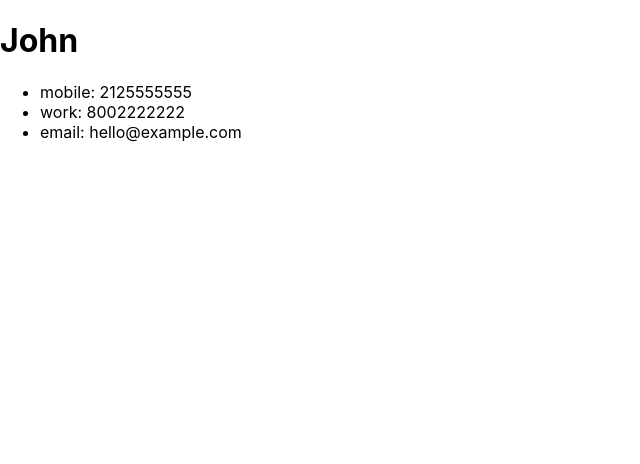
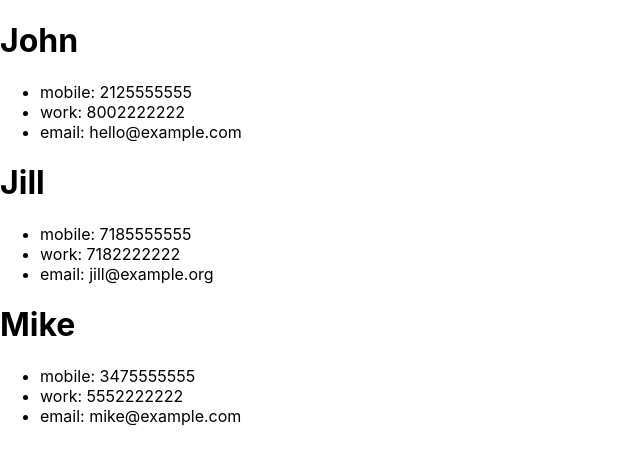
Before and after one commit to shahidsarker/ttp-residency-react-basics, a React (Create React App) app: page / in a window 1280 px wide. Shown: the top 464 px of the page, without its empty margins (0-640 px from the left). Built offline with nearby package versions, Linux system fonts and the light colour scheme.

Commit message:
Complete ContactCard exercise

```diff
--- a/src/App.js
+++ b/src/App.js
@@ -12,6 +12,18 @@ class App extends Component {
           work="8002222222"
           email="hello@example.com"
         />
+        <ContactCard
+          name="Jill"
+          mobile="7185555555"
+          work="7182222222"
+          email="jill@example.org"
+        />
+        <ContactCard
+          name="Mike"
+          mobile="3475555555"
+          work="5552222222"
+          email="mike@example.com"
+        />
       </>
     );
   }
```
Also changed, not shown: src/ContactCard.js (+8 -0 lines).
